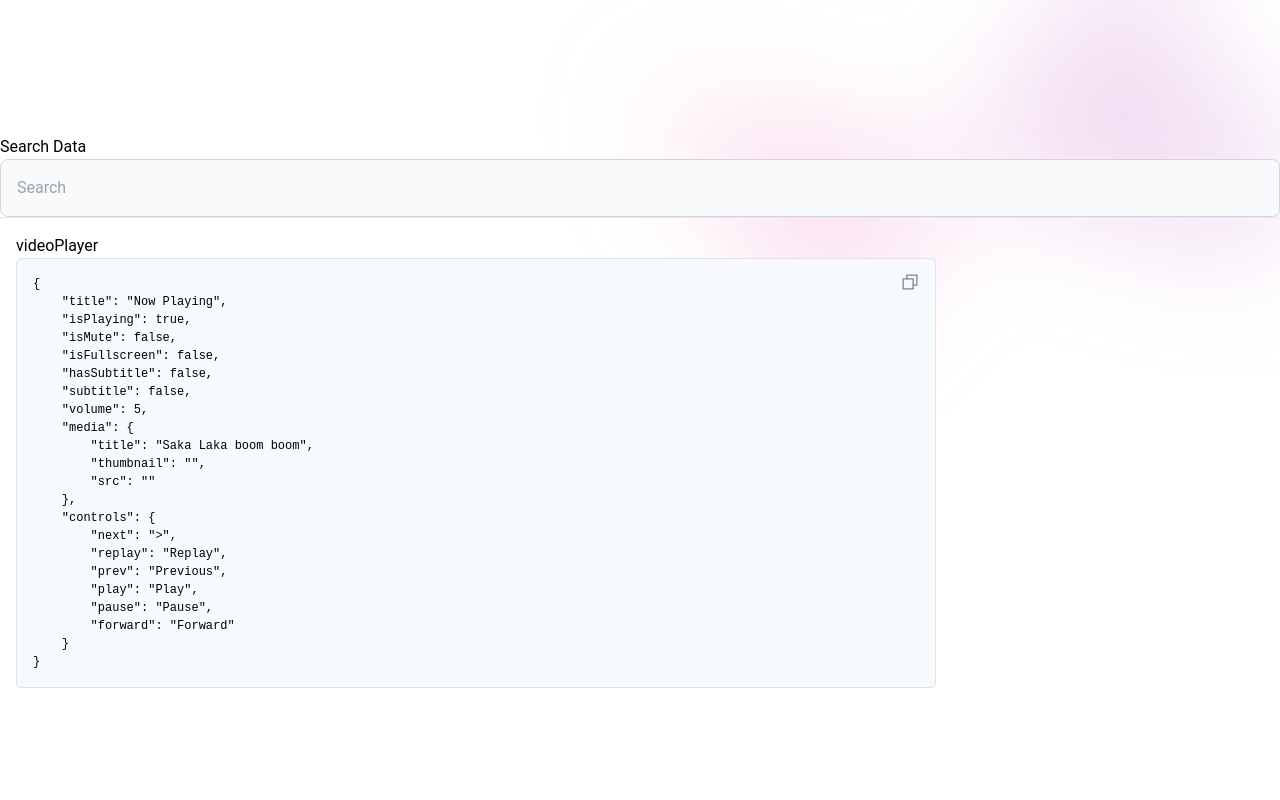
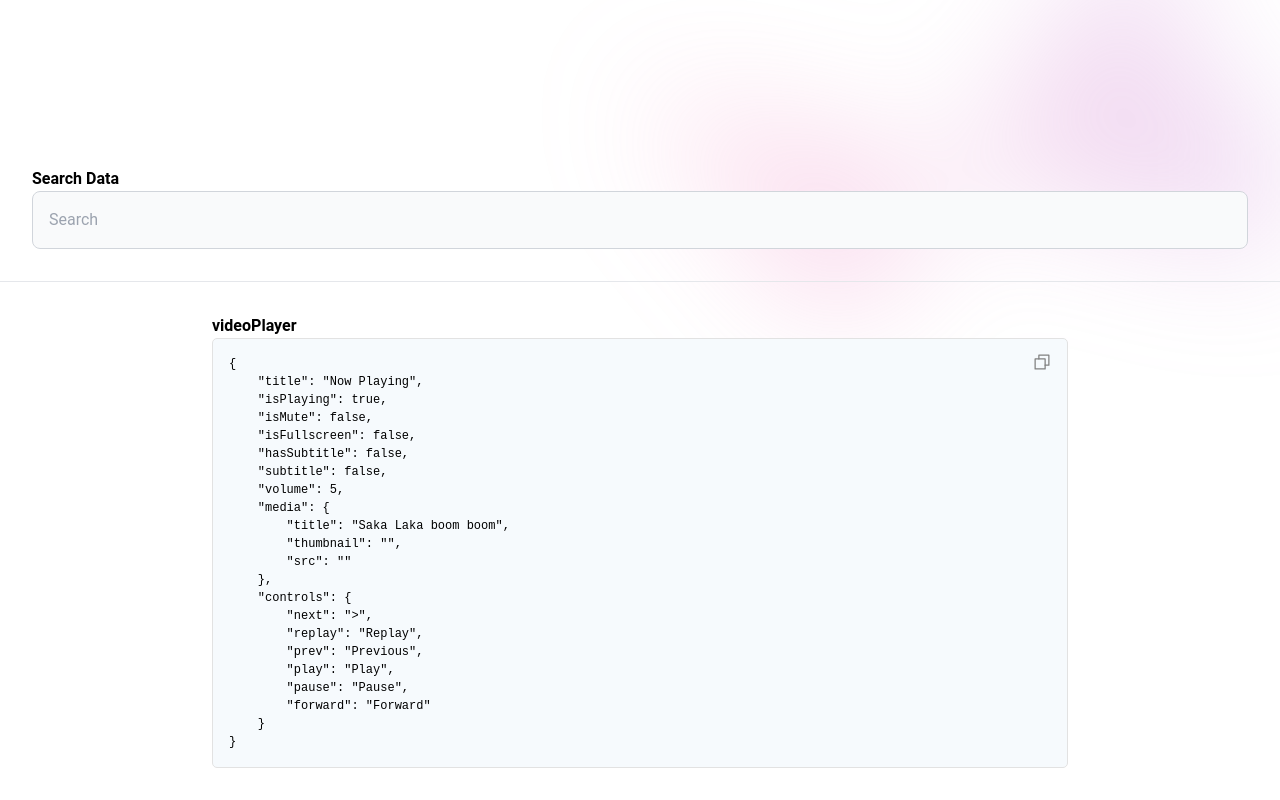
Before and after one commit to hidaytrahman/chepo, a React (Vite) app: page / in a window 1280 px wide. Shown: the part 687-1487 px from the top of the page. Before the commit the page ends 1391 px from the top, so only its background shows below. Built offline with nearby package versions, Linux system fonts and the light colour scheme.

Commit message:
i have upadted some components like padding and margin search input

```diff
--- a/src/components/utils/jsonViewer/JsonViewer.css
+++ b/src/components/utils/jsonViewer/JsonViewer.css
@@ -1,10 +1,7 @@
 .json-view-wrapper {
   max-width: 920px;
   margin: 0 auto;
-  margin: 1rem;
-}
-
-.json-view-wrapper .title {
+  padding: 2rem;
 }
 
 .json-view {
@@ -32,6 +29,10 @@
   padding: 2px 4px;
 }
 
+.title{
+  font-weight: 600;
+}
+
 /* pre {outline: 1px solid #ccc; padding: 5px; margin: 5px; } */
 .string {
   color: green;
--- a/src/components/views/landing/Landing.css
+++ b/src/components/views/landing/Landing.css
@@ -1,3 +1,11 @@
 .logo {
   max-width: 100px;
 }
+
+.search-wrap{
+  padding: 2rem;
+}
+
+label{
+  font-weight: 600
+}
--- a/src/components/views/landing/Landing.tsx
+++ b/src/components/views/landing/Landing.tsx
@@ -200,7 +200,7 @@ export default function Landing() {
         </div>
       </main>
 
-      <div>
+      <div className="search-wrap">
         <label htmlFor="search">Search Data</label>
         <input
           className="block w-full p-4 text-gray-900 border border-gray-300 rounded-lg bg-gray-50 sm:text-md focus:ring-blue-500 focus:border-blue-500 dark:bg-gray-700 dark:border-gray-600 dark:placeholder-gray-400 dark:text-white dark:focus:ring-blue-500 dark:focus:border-blue-500"
```
Also changed, not shown: 2 other files (tests, documents, lock files or other folders).
